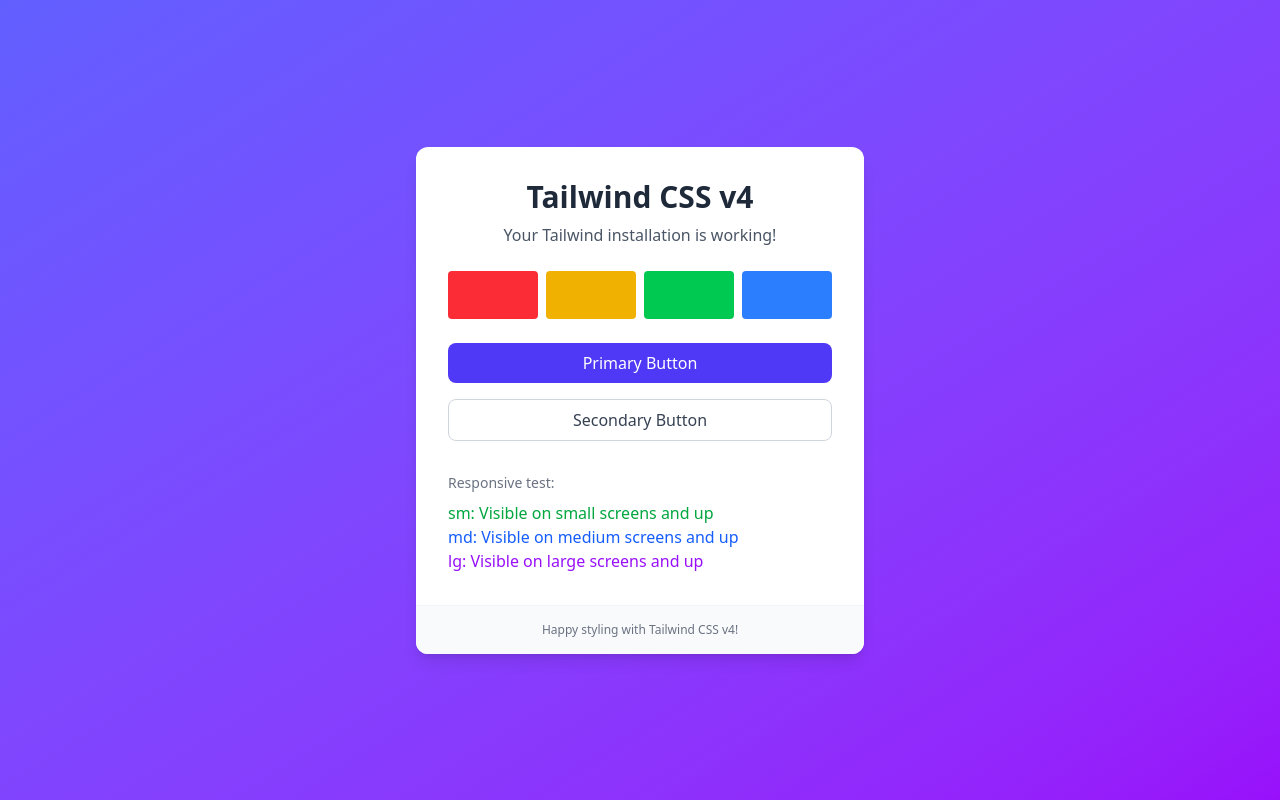
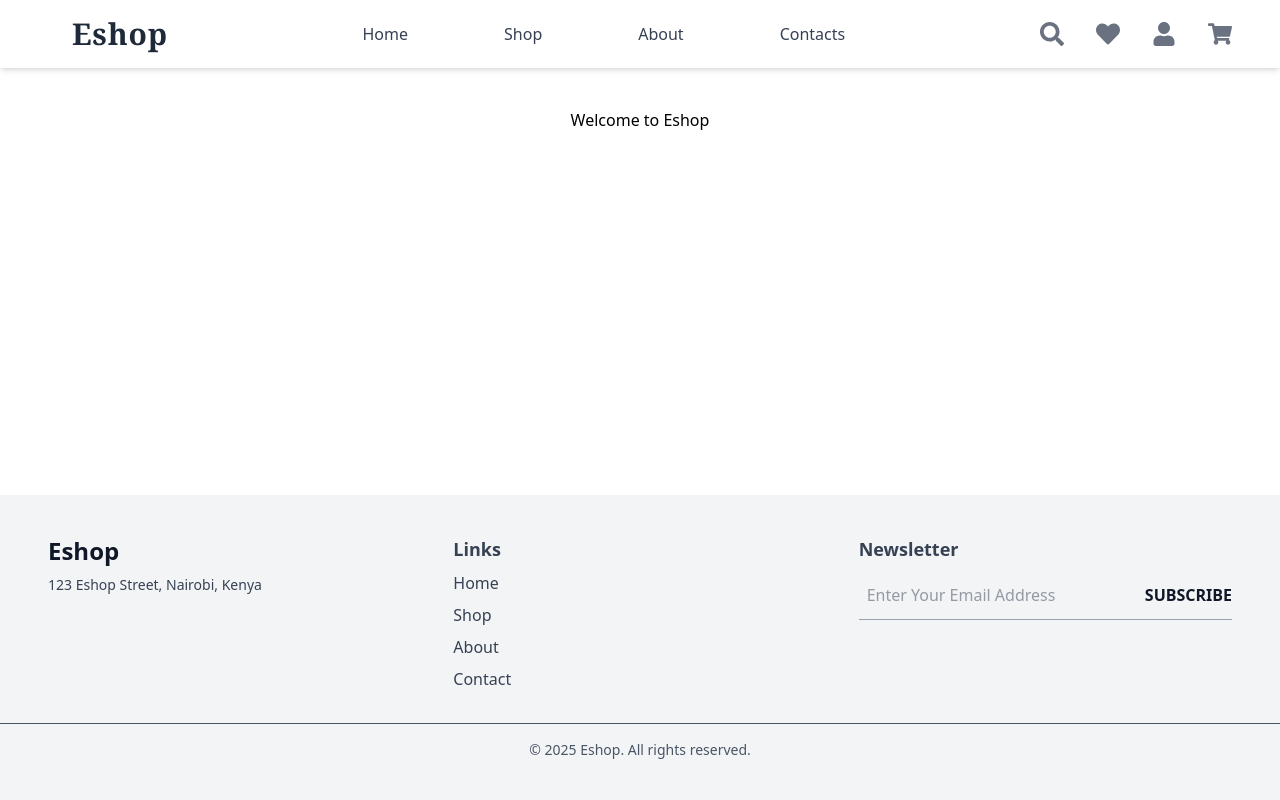
Before and after one commit to Marsden-tech/Eshop, a React (Vite) app: page / in a window 1280 px wide. Built offline with nearby package versions, Linux system fonts and the light colour scheme.

Commit message:
add footer and navbar to app

```diff
--- a/src/App.jsx
+++ b/src/App.jsx
@@ -1,52 +1,26 @@
-function App() {
+import { BrowserRouter as Router, Routes, Route } from "react-router-dom";
+import Navbar from "./components/NavBar";
+import Footer from "./components/Footer";
+
+
+
+export default function App() {
   return (
-    <div className="min-h-screen bg-gradient-to-br from-indigo-500 to-purple-600 flex items-center justify-center p-4">
-      <div className="max-w-md w-full bg-white rounded-xl shadow-lg overflow-hidden">
-        <div className="p-8">
-          <div className="text-center">
-            <h1 className="text-3xl font-bold text-gray-800 mb-2">Tailwind CSS v4</h1>
-            <p className="text-gray-600 mb-6">Your Tailwind installation is working!</p>
-          </div>
-
-          {/* Color samples */}
-          <div className="grid grid-cols-4 gap-2 mb-6">
-            <div className="h-12 rounded bg-red-500"></div>
-            <div className="h-12 rounded bg-yellow-500"></div>
-            <div className="h-12 rounded bg-green-500"></div>
-            <div className="h-12 rounded bg-blue-500"></div>
-          </div>
-
-          {/* Button examples */}
-          <div className="space-y-4">
-            <button className="w-full bg-indigo-600 hover:bg-indigo-700 text-white font-medium py-2 px-4 rounded-lg transition-colors">
-              Primary Button
-            </button>
-            <button className="w-full bg-transparent border border-gray-300 hover:border-gray-400 text-gray-700 font-medium py-2 px-4 rounded-lg transition-colors">
-              Secondary Button
-            </button>
-          </div>
-
-          {/* Responsive test */}
-          <div className="mt-8">
-            <p className="text-sm text-gray-500">Responsive test:</p>
-            <div className="mt-2">
-              <p className="hidden sm:block text-green-600">sm: Visible on small screens and up</p>
-              <p className="hidden md:block text-blue-600">md: Visible on medium screens and up</p>
-              <p className="hidden lg:block text-purple-600">lg: Visible on large screens and up</p>
-              <p className="block sm:hidden text-red-600">Visible only on extra small screens</p>
-            </div>
-          </div>
-        </div>
-
-        {/* Card footer */}
-        <div className="bg-gray-50 px-8 py-4 border-t border-gray-100">
-          <p className="text-xs text-gray-500 text-center">
-            Happy styling with Tailwind CSS v4!
-          </p>
-        </div>
-      </div>
-    </div>
+    <Router>
+      <Navbar />
+      <Routes>
+        <Route path="/" element={<Home />} />
+        <Route path="/shop" element={<Shop />} />
+        <Route path="/about" element={<About />} />
+        <Route path="/contact" element={<Contact />} />
+      </Routes>
+      <Footer />
+    </Router>
   );
 }
 
-export default App;
+// Dummy page components
+const Home = () => <h2 className="text-center mt-10">Welcome to Eshop</h2>;
+const Shop = () => <h2 className="text-center mt-10">Shop Page</h2>;
+const About = () => <h2 className="text-center mt-10">About Us</h2>;
+const Contact = () => <h2 className="text-center mt-10">Contact Us</h2>;
```
